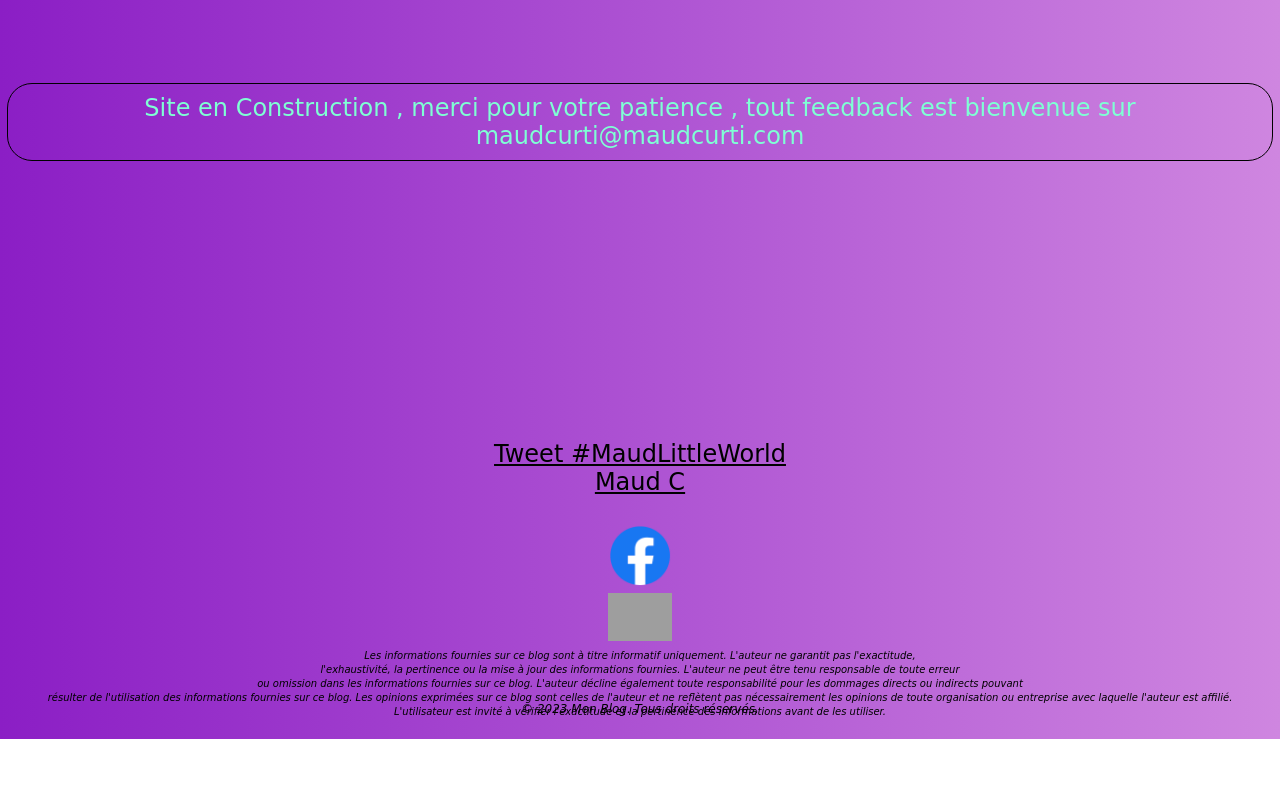
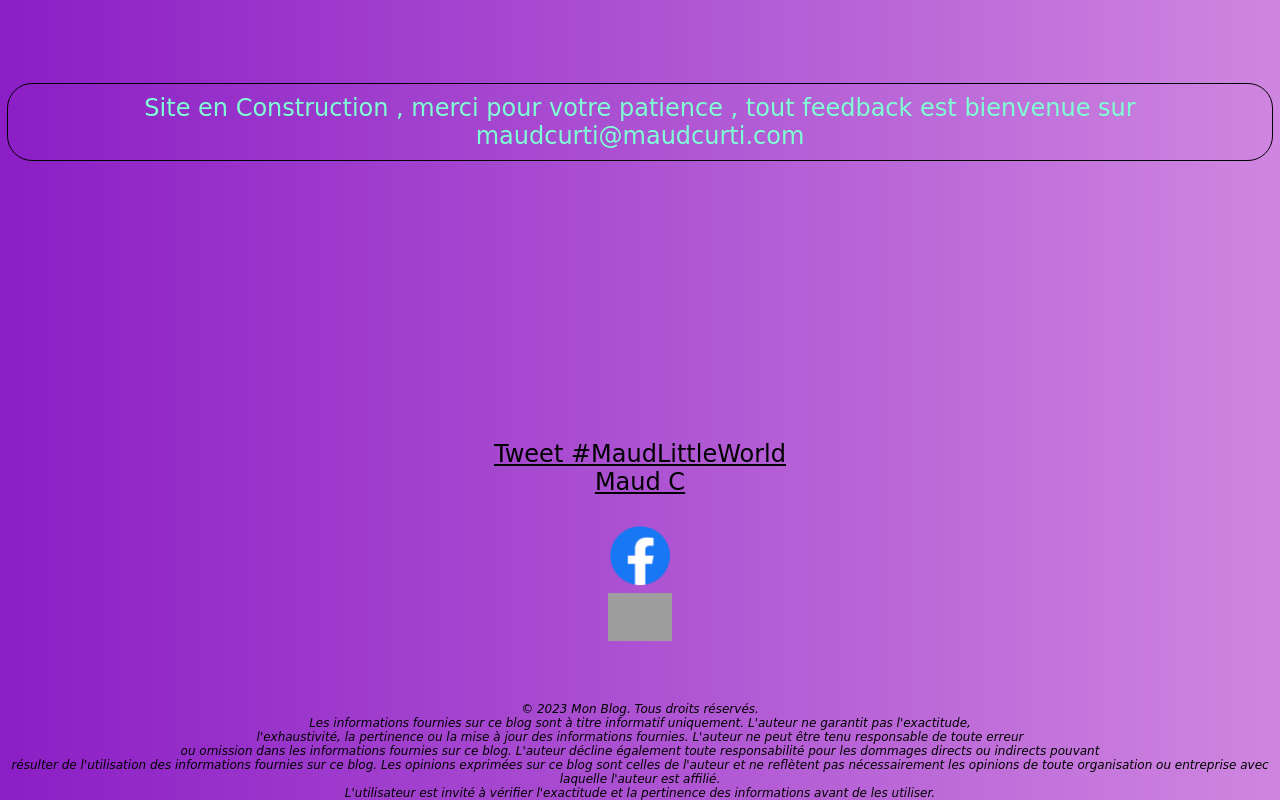
Before and after one commit to mmcc91/mmcc91.github.io, a plain HTML site: page index.html in a window 1280 px wide. Shown: the part 447-1247 px from the top of the page. Before the commit the page ends 1186 px from the top, so only its background shows below. Drawn offline with Linux system fonts and the light colour scheme; grey boxes are pictures that could not be loaded; a script that the page names is missing; a web font is replaced by a local one.

Commit message:
corection footer

```diff
--- a/index.html
+++ b/index.html
@@ -73,15 +73,17 @@ Cat lover
 <br>
   </main>
 <footer><small>
-  Les informations fournies sur ce blog sont à titre informatif uniquement. L'auteur ne garantit pas l'exactitude,<br>
-   l'exhaustivité, la pertinence ou la mise à jour des informations fournies. L'auteur ne peut être tenu responsable de toute erreur<br>
-   ou omission dans les informations fournies sur ce blog. L'auteur décline également toute responsabilité pour les dommages directs ou indirects pouvant <br>résulter de l'utilisation des informations
-   fournies sur ce blog. Les opinions exprimées sur ce blog sont celles de l'auteur et ne reflètent pas nécessairement les opinions de toute organisation ou entreprise avec laquelle l'auteur est affilié.<br>
-   L'utilisateur est invité à vérifier l'exactitude et la pertinence des informations avant de les utiliser.
+
 </small></footer>
 </body>
 <footer>
-  <p>&copy; 2023 Mon Blog. Tous droits réservés.</p>
+  <p>&copy; 2023 Mon Blog. Tous droits réservés.<br>
+    Les informations fournies sur ce blog sont à titre informatif uniquement. L'auteur ne garantit pas l'exactitude,<br>
+    l'exhaustivité, la pertinence ou la mise à jour des informations fournies. L'auteur ne peut être tenu responsable de toute erreur<br>
+    ou omission dans les informations fournies sur ce blog. L'auteur décline également toute responsabilité pour les dommages directs ou indirects pouvant <br>résulter de l'utilisation des informations
+    fournies sur ce blog. Les opinions exprimées sur ce blog sont celles de l'auteur et ne reflètent pas nécessairement les opinions de toute organisation ou entreprise avec laquelle l'auteur est affilié.<br>
+    L'utilisateur est invité à vérifier l'exactitude et la pertinence des informations avant de les utiliser.
+  </p>
 </footer>
 </body>
 </html>
```
